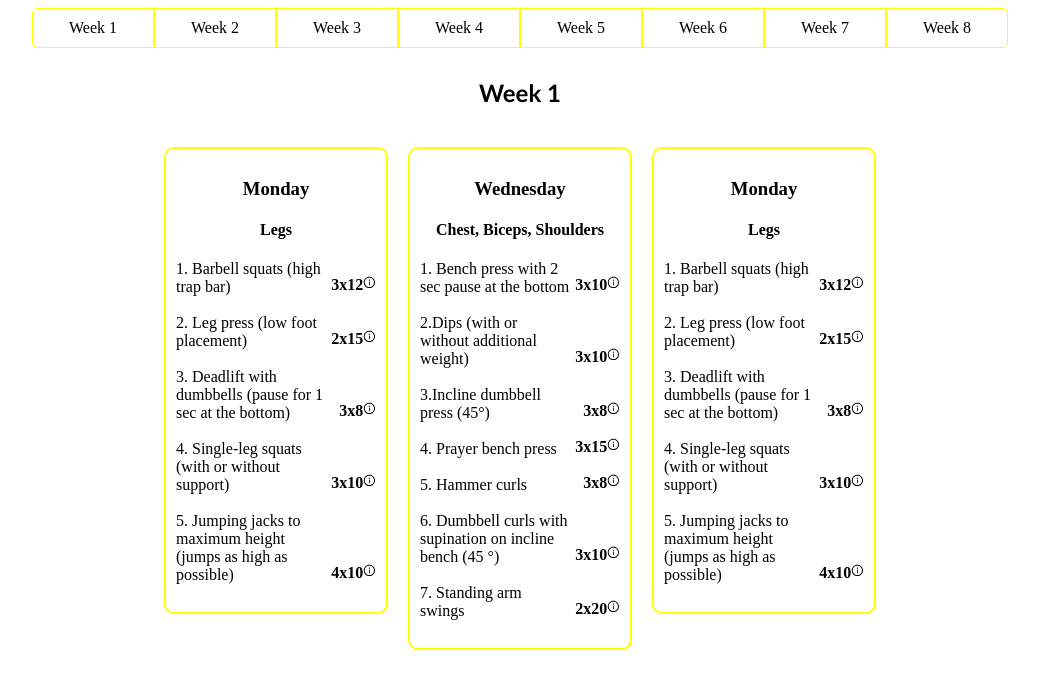
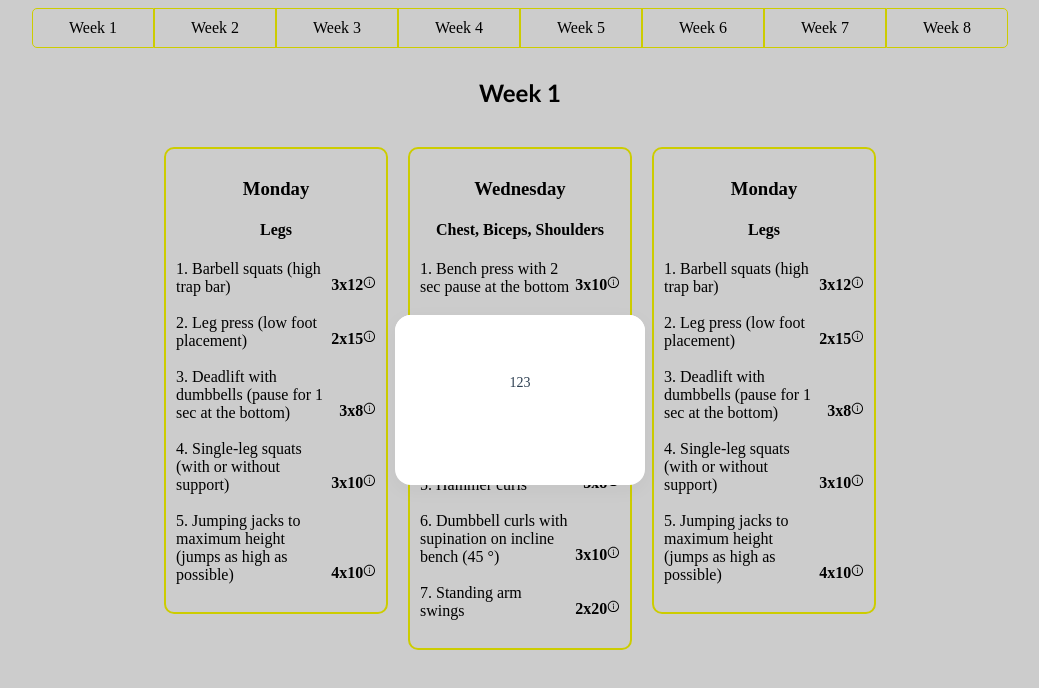
Before and after one commit to vladik9/WorkOutProject, a React (Create React App) app in the folder work-out-app/: page / in a window 1280 px wide. Both pictures are taken after a click on the element "3x15". Shown: the top 688 px of the page, without its empty margins (120-1159 px from the left). Built offline with nearby package versions, Linux system fonts and the light colour scheme.

Commit message:
added modal

```diff
--- a/work-out-app/src/App.js
+++ b/work-out-app/src/App.js
@@ -2,11 +2,17 @@ import React, { useState } from "react";
 import Cards from "./Cards/Cards";
 import styles from "./Cards/Cards.module.css";
 import navStyles from "./Navigator/Navigator.module.css";
+import stylesModal from "./App.module.css";
 import exerciseObject from "./exercisesObject";
 import { weeksDays } from "./exercisesObject";
 import Navigator from "./Navigator/Navigator";
+import Modal from "./Cards/Exercise/Modal/Modal";
 function App() {
   const [currentWeekNumber, setCurrentWeekNumber] = useState(weeksDays[0]);
+  const [isOpen, setIsOpen] = useState(false);
+  const handleModalExecute = (exerciseLink, repetitions) => {
+    setIsOpen(true);
+  };
   return (
     <>
       <div className={navStyles.navigatorPosition}>
@@ -18,9 +24,10 @@ function App() {
       <div className={styles.cardWrapper}>
         <Cards
           dataObject={exerciseObject}
-          currentWeekNumber={currentWeekNumber}
+          handleModalExecute={handleModalExecute}
         />
       </div>
+      <main>{isOpen && <Modal setIsOpen={setIsOpen} />}</main>
     </>
   );
 }
--- /dev/null
+++ b/work-out-app/src/App.module.css
@@ -0,0 +1,17 @@
+.primaryBtn {
+     margin: 20px 10px;
+     cursor: pointer;
+     font-weight: 500;
+     padding: 13px 25px;
+     border-radius: 15px;
+     font-size: 0.8rem;
+     border: none;
+     color: white;
+     background: #185adb;
+     transition: all 0.25s ease;
+}
+
+.primaryBtn:hover {
+     transform: translateY(-5px);
+     box-shadow: 0 10px 20px -10px rgba(24, 90, 219, 0.6);
+}
--- a/work-out-app/src/Cards/Card/Card.jsx
+++ b/work-out-app/src/Cards/Card/Card.jsx
@@ -1,7 +1,7 @@
 import React from "react";
 import Exercise from "../Exercise/Exercise";
 import styles from "./Card.module.css";
-export default function Card({ data }) {
+export default function Card({ data, handleModalExecute }) {
   return (
     <div className={styles.contentWraper}>
       <div className={styles.tileStyle}>
@@ -11,7 +11,7 @@ export default function Card({ data }) {
       {data.exercises.map((el) => {
         return (
           <div key={el.exId}>
-            <Exercise exercise={el} />
+            <Exercise exercise={el} handleModalExecute={handleModalExecute} />
           </div>
         );
       })}
--- a/work-out-app/src/Cards/Cards.jsx
+++ b/work-out-app/src/Cards/Cards.jsx
@@ -1,10 +1,10 @@
 import React from "react";
 import Card from "./Card/Card";
-export default function Cards({ dataObject, currentWeekNumber }) {
+export default function Cards({ dataObject, handleModalExecute }) {
   return dataObject.map((el) => {
     return (
       <div key={el.id}>
-        <Card data={el} />
+        <Card data={el} handleModalExecute={handleModalExecute} />
       </div>
     );
   });
--- a/work-out-app/src/Cards/Exercise/Exercise.jsx
+++ b/work-out-app/src/Cards/Exercise/Exercise.jsx
@@ -1,15 +1,15 @@
 import React from "react";
 import { AiOutlineInfoCircle } from "react-icons/ai";
+
 import styles from "./Exercise.module.css";
-export default function Exercise({ exercise }) {
-  const onHoverExercise = () => {
-    console.log("Hovered");
-  };
-
+export default function Exercise({ exercise, handleModalExecute }) {
   return (
     <>
       <div className={styles.postinTest}>{exercise.exercise}</div>
-      <strong onClick={onHoverExercise} className={styles.exerciseRepetitions}>
+      <strong
+        onClick={() => handleModalExecute(exercise.link, exercise.repetisions)}
+        className={styles.exerciseRepetitions}
+      >
         {exercise.repetisions}
         <div href={exercise.link} className={styles.iconStle}>
           <AiOutlineInfoCircle />
--- /dev/null
+++ b/work-out-app/src/Cards/Exercise/Modal/Modal.jsx
@@ -0,0 +1,25 @@
+import React from "react";
+import styles from "./Modal.module.css";
+
+const Modal = ({ setIsOpen, link, repetitions }) => {
+  return (
+    <>
+      <div className={styles.darkBG} onClick={() => setIsOpen(false)} />
+      <div className={styles.centered}>
+        <div className={styles.modal}>
+          <div className={styles.modalHeader}>
+            <h5 className={styles.heading}>{repetitions}</h5>
+          </div>
+
+          <div className={styles.modalContent}>
+            <a href={link}>123</a>
+          </div>
+          <div className={styles.modalActions}>
+            <div className={styles.actionsContainer}></div>
+          </div>
+        </div>
+      </div>
+    </>
+  );
+};
+export default Modal;
--- /dev/null
+++ b/work-out-app/src/Cards/Exercise/Modal/Modal.module.css
@@ -0,0 +1,127 @@
+
+.darkBG {
+     background-color: rgba(0, 0, 0, 0.2);
+     width: 100vw;
+     height: 150vh;
+     z-index: 0;
+     top: 50%;
+     left: 50%;
+     transform: translate(-50%, -50%);
+     position: absolute;
+}
+
+.centered {
+     position: fixed;
+     top: 50%;
+     left: 50%;
+     transform: translate(-50%, -50%);
+}
+
+.modal {
+     width: 250px;
+     height: 170px;
+     background: white;
+     color: white;
+     z-index: 10;
+     border-radius: 16px;
+     box-shadow: 0 5px 20px 0 rgba(0, 0, 0, 0.04);
+}
+
+.modalHeader {
+     height: 50px;
+     background: white;
+     overflow: hidden;
+     border-top-left-radius: 16px;
+     border-top-right-radius: 16px;
+}
+
+.heading {
+     margin: 0;
+     padding: 10px;
+     color: #2c3e50;
+     font-weight: 500;
+     font-size: 18px;
+     text-align: center;
+}
+
+.modalContent {
+     padding: 10px;
+     font-size: 14px;
+     color: #2c3e50;
+     text-align: center;
+}
+
+.modalActions {
+     position: absolute;
+     bottom: 2px;
+     margin-bottom: 10px;
+     width: 100%;
+}
+
+.actionsContainer {
+     display: flex;
+     justify-content: space-around;
+     align-items: center;
+}
+
+.closeBtn {
+     cursor: pointer;
+     font-weight: 500;
+     padding: 4px 8px;
+     border-radius: 8px;
+     border: none;
+     font-size: 18px;
+     color: #2c3e50;
+     background: white;
+     transition: all 0.25s ease;
+     box-shadow: 0 5px 20px 0 rgba(0, 0, 0, 0.06);
+     position: absolute;
+     right: 0;
+     top: 0;
+     align-self: flex-end;
+     margin-top: -7px;
+     margin-right: -7px;
+}
+
+.closeBtn:hover {
+     box-shadow: 0 5px 20px 0 rgba(0, 0, 0, 0.04);
+     transform: translate(-4px, 4px);
+}
+
+.deleteBtn {
+     margin-top: 10px;
+     cursor: pointer;
+     font-weight: 500;
+     padding: 11px 28px;
+     border-radius: 12px;
+     font-size: 0.8rem;
+     border: none;
+     color: #fff;
+     background: #ff3e4e;
+     transition: all 0.25s ease;
+}
+
+.deleteBtn:hover {
+     box-shadow: 0 10px 20px -10px rgba(255, 62, 78, 0.6);
+     transform: translateY(-5px);
+     background: #ff3e4e;
+}
+
+.cancelBtn {
+     margin-top: 10px;
+     cursor: pointer;
+     font-weight: 500;
+     padding: 11px 28px;
+     border-radius: 12px;
+     font-size: 0.8rem;
+     border: none;
+     color: #2c3e50;
+     background: #fcfcfc;
+     transition: all 0.25s ease;
+}
+
+.cancelBtn:hover {
+     box-shadow: none;
+     transform: none;
+     background: whitesmoke;
+}
```
